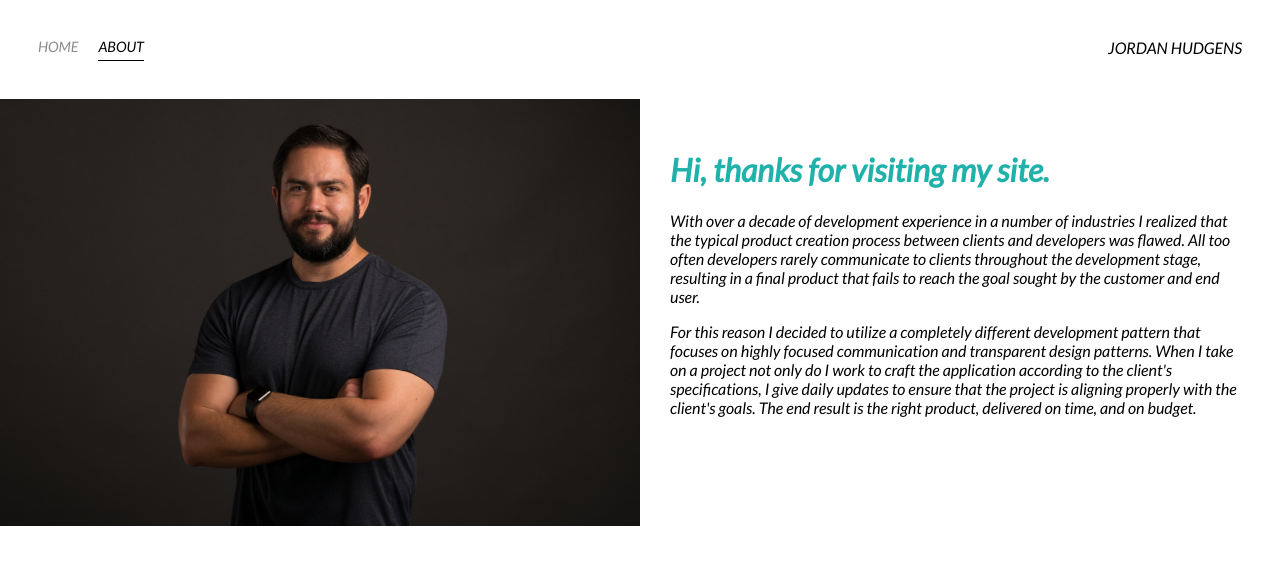
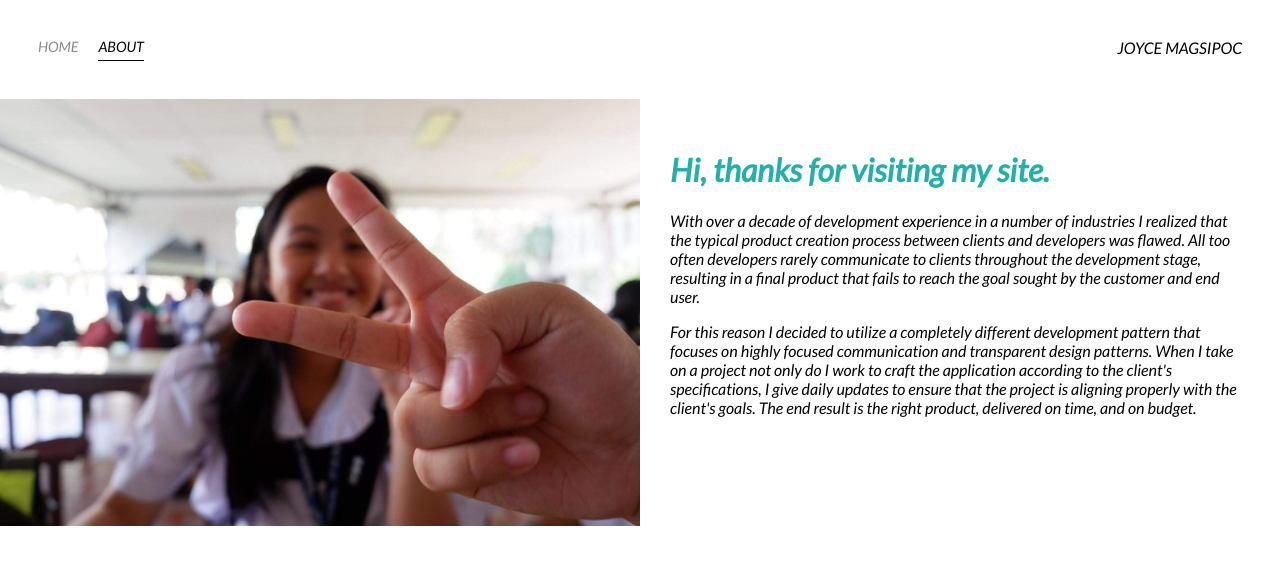
Before and after one commit to joyce-magsipoc/cc101, a plain HTML site: page about.html in a window 1280 px wide. Drawn offline with Linux system fonts and the light colour scheme.

Commit message:
Update about.html

```diff
--- a/about.html
+++ b/about.html
@@ -20,7 +20,7 @@
 
             <div class="right-side">
                 <div class="brand">
-                    <div>JORDAN HUDGENS</div>
+                    <div>JOYCE MAGSIPOC</div>
                 </div>
 
             </div>
@@ -29,7 +29,7 @@
             <div class="content-wrapper">
                 <div class="two-column-wrapper">
                     <div class="profile-image-wrapper">
-                        <img src="profile.jpg">
+                        <img src="personal pic.jpg">
                     </div>
 
                     <div class="profile-content-wrapper">
```
